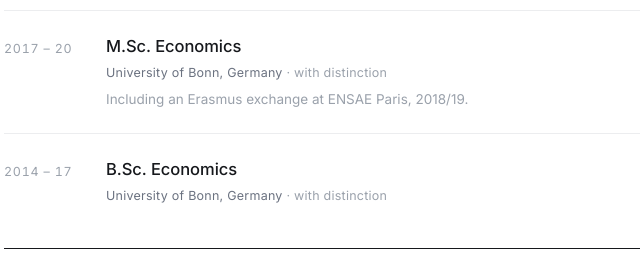
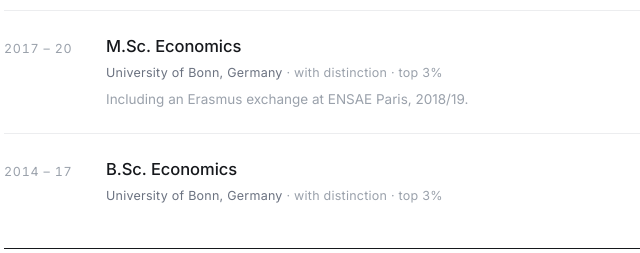
Before and after one commit to thuelden/thuelden.github.io, a plain HTML site: page index.html in a window 1280 px wide. Shown: the part 807-1060 px from the top of the page, 380-1020 px from the left. Drawn offline with nearby package versions, Linux system fonts and the light colour scheme.

Commit message:
Add ENSAE exchange dates, restore class percentile

```diff
--- a/index.html
+++ b/index.html
@@ -263,7 +263,7 @@
         <span class="yr">2017 – 20</span>
         <div>
           <h3>M.Sc. Economics</h3>
-          <p class="where">University of Bonn, Germany <span class="g">· with distinction</span></p>
+          <p class="where">University of Bonn, Germany <span class="g">· with distinction · top 3%</span></p>
           <p class="sub">Including an Erasmus exchange at ENSAE Paris, 2018/19.</p>
         </div>
       </div>
@@ -272,7 +272,7 @@
         <span class="yr">2014 – 17</span>
         <div>
           <h3>B.Sc. Economics</h3>
-          <p class="where">University of Bonn, Germany <span class="g">· with distinction</span></p>
+          <p class="where">University of Bonn, Germany <span class="g">· with distinction · top 3%</span></p>
         </div>
       </div>
     </section>
```
